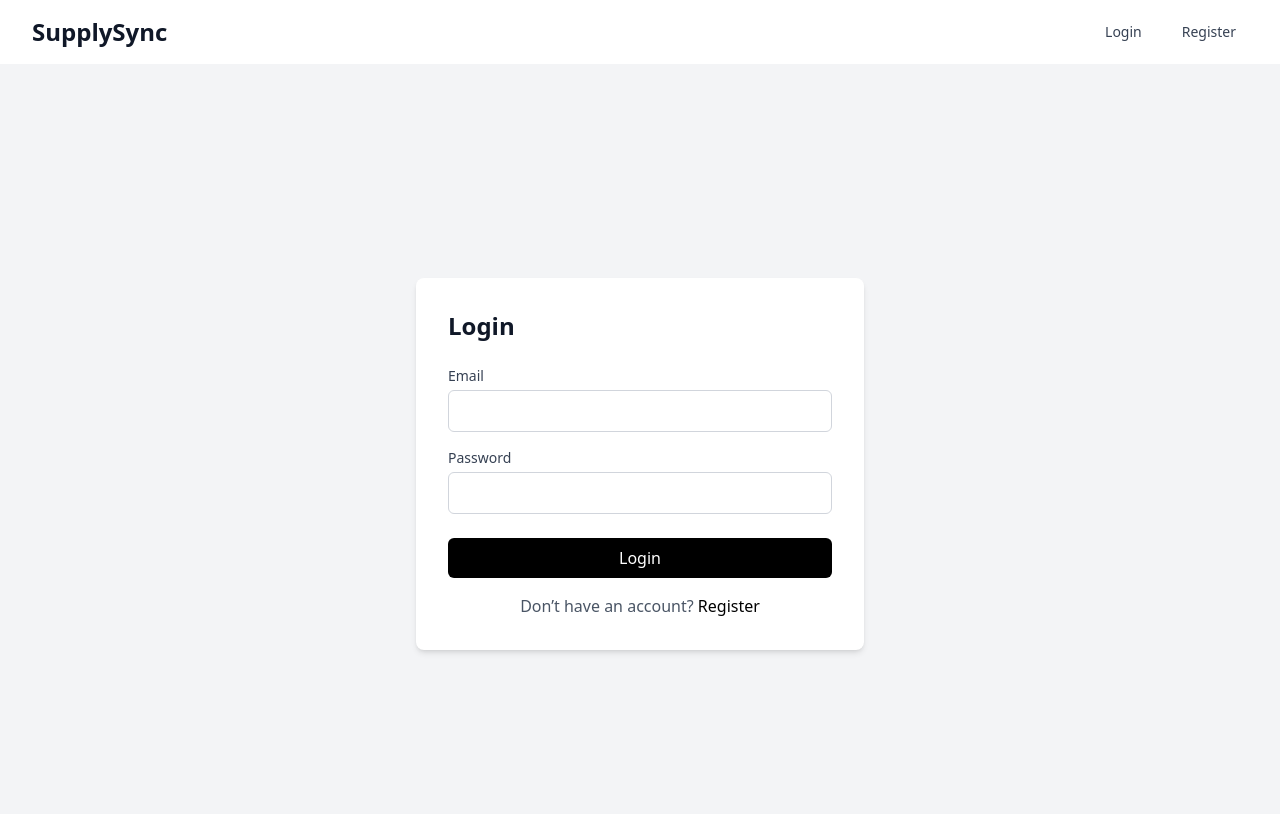
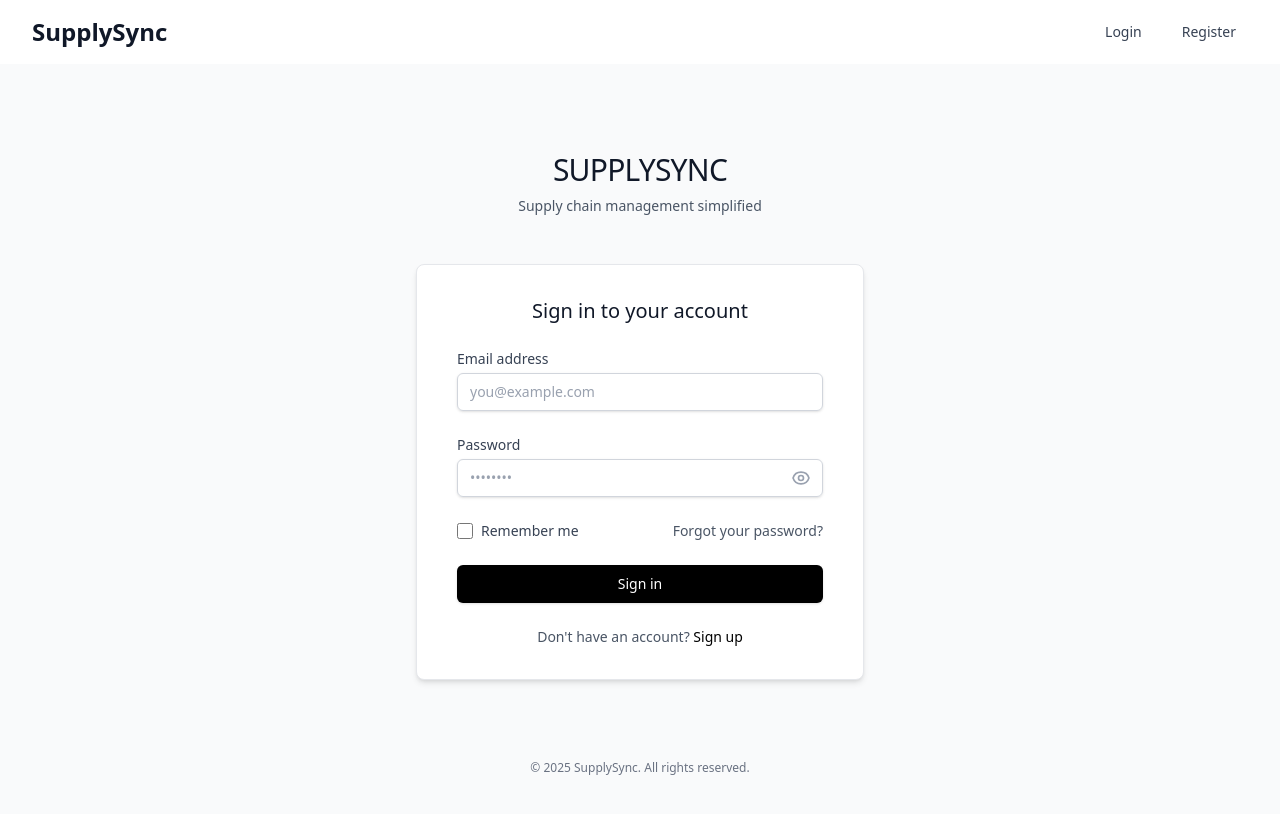
Before and after one commit to Harshninave04/SupplySync, a React (Vite) app in the folder Frontend/: page /login in a window 1280 px wide. Shown: the top 814 px of the page. Built offline with nearby package versions, Linux system fonts and the light colour scheme.

Commit message:
feat: login page updated!!

```diff
--- a/Frontend/src/pages/Login.jsx
+++ b/Frontend/src/pages/Login.jsx
@@ -1,67 +1,255 @@
 import { useState } from 'react';
 import { Link, useNavigate } from 'react-router-dom';
 import { useAuth } from '../context/AuthContext';
-import api from '../../services/api'; // Import the Axios instance
+import api from '../../services/api';
 
 const Login = () => {
   const [email, setEmail] = useState('');
   const [password, setPassword] = useState('');
   const [error, setError] = useState('');
+  const [isLoading, setIsLoading] = useState(false);
+  const [showPassword, setShowPassword] = useState(false);
   const { login } = useAuth();
   const navigate = useNavigate();
 
   const handleSubmit = async (e) => {
     e.preventDefault();
     setError('');
+    setIsLoading(true);
 
     try {
       const response = await api.post('/auth/login', { email, password });
-      login(response.data); // Update AuthContext with user data
-      navigate('/dashboard', { replace: true }); // Redirect to dashboard
+      login(response.data);
+      navigate('/dashboard', { replace: true });
     } catch (err) {
       console.error('Login error:', err);
-      setError(err.response?.data?.message || err.message || 'An error occurred during login');
+      setError(err.response?.data?.message || err.message || 'Invalid email or password');
+    } finally {
+      setIsLoading(false);
     }
   };
 
   return (
-    <div className="min-h-screen bg-gray-100 flex items-center justify-center">
-      <div className="max-w-md w-full bg-white p-8 rounded-lg shadow-md">
-        <h2 className="text-2xl font-bold text-gray-900 mb-6">Login</h2>
-        {error && <p className="text-red-500 mb-4">{error}</p>}
-        <form onSubmit={handleSubmit}>
-          <div className="mb-4">
-            <label className="block text-sm font-medium text-gray-700 mb-1">Email</label>
+    <div className="min-h-screen bg-gray-50 flex flex-col justify-center">
+      <div className="sm:mx-auto sm:w-full sm:max-w-md">
+        <div className="text-center">
+          <h1 className="text-3xl font-light tracking-tight text-gray-900">SUPPLYSYNC</h1>
+          <p className="mt-2 text-sm text-gray-600">Supply chain management simplified</p>
+        </div>
+      </div>
+
+      <div className="mb-12 mt-12 sm:mx-auto sm:w-full sm:max-w-md">
+        <div className="bg-white py-8 px-4 shadow-md sm:rounded-lg sm:px-10 border border-gray-200">
+          <div className="sm:mx-auto sm:w-full sm:max-w-md mb-6">
+            <h2 className="text-xl font-medium text-gray-900 text-center">
+              Sign in to your account
+            </h2>
+          </div>
+
+          {error && (
+            <div className="mb-4 bg-red-50 border border-red-200 rounded-md p-4">
+              <div className="flex">
+                <div className="flex-shrink-0">
+                  <svg
+                    className="h-5 w-5 text-red-400"
+                    xmlns="http://www.w3.org/2000/svg"
+                    viewBox="0 0 20 20"
+                    fill="currentColor"
+                    aria-hidden="true">
+                    <path
+                      fillRule="evenodd"
+                      d="M10 18a8 8 0 100-16 8 8 0 000 16zM8.707 7.293a1 1 0 00-1.414 1.414L8.586 10l-1.293 1.293a1 1 0 101.414 1.414L10 11.414l1.293 1.293a1 1 0 001.414-1.414L11.414 10l1.293-1.293a1 1 0 00-1.414-1.414L10 8.586 8.707 7.293z"
+                      clipRule="evenodd"
+                    />
+                  </svg>
+                </div>
+                <div className="ml-3">
+                  <h3 className="text-sm font-medium text-red-800">{error}</h3>
+                </div>
+              </div>
+            </div>
+          )}
+
+          <form className="space-y-6" onSubmit={handleSubmit}>
+            <div>
+              <label htmlFor="email" className="block text-sm font-medium text-gray-700">
+                Email address
+              </label>
+              <div className="mt-1">
                 <input
+                  id="email"
+                  name="email"
                   type="email"
+                  autoComplete="email"
+                  required
                   value={email}
                   onChange={(e) => setEmail(e.target.value)}
-              className="w-full p-2 border border-gray-300 rounded-md"
-              required
+                  className="appearance-none block w-full px-3 py-2 border border-gray-300 rounded-md shadow-sm placeholder-gray-400 focus:outline-none focus:ring-black focus:border-black sm:text-sm"
+                  placeholder="you@example.com"
                 />
               </div>
-          <div className="mb-6">
-            <label className="block text-sm font-medium text-gray-700 mb-1">Password</label>
+            </div>
+
+            <div>
+              <label htmlFor="password" className="block text-sm font-medium text-gray-700">
+                Password
+              </label>
+              <div className="mt-1 relative">
                 <input
-              type="password"
+                  id="password"
+                  name="password"
+                  type={showPassword ? 'text' : 'password'}
+                  autoComplete="current-password"
+                  required
                   value={password}
                   onChange={(e) => setPassword(e.target.value)}
-              className="w-full p-2 border border-gray-300 rounded-md"
-              required
+                  className="appearance-none block w-full px-3 py-2 border border-gray-300 rounded-md shadow-sm placeholder-gray-400 focus:outline-none focus:ring-black focus:border-black sm:text-sm"
+                  placeholder="••••••••"
                 />
+                <button
+                  type="button"
+                  className="absolute inset-y-0 right-0 pr-3 flex items-center text-gray-400 hover:text-gray-600"
+                  onClick={() => setShowPassword(!showPassword)}>
+                  {showPassword ? (
+                    <svg
+                      xmlns="http://www.w3.org/2000/svg"
+                      className="h-5 w-5"
+                      fill="none"
+                      viewBox="0 0 24 24"
+                      stroke="currentColor">
+                      <path
+                        strokeLinecap="round"
+                        strokeLinejoin="round"
+                        strokeWidth={2}
+                        d="M13.875 18.825A10.05 10.05 0 0112 19c-4.478 0-8.268-2.943-9.543-7a9.97 9.97 0 011.563-3.029m5.858.908a3 3 0 114.243 4.243M9.878 9.878l4.242 4.242M9.88 9.88l-3.29-3.29m7.532 7.532l3.29 3.29M3 3l3.59 3.59m0 0A9.953 9.953 0 0112 5c4.478 0 8.268 2.943 9.543 7a10.025 10.025 0 01-4.132 5.411m0 0L21 21"
+                      />
+                    </svg>
+                  ) : (
+                    <svg
+                      xmlns="http://www.w3.org/2000/svg"
+                      className="h-5 w-5"
+                      fill="none"
+                      viewBox="0 0 24 24"
+                      stroke="currentColor">
+                      <path
+                        strokeLinecap="round"
+                        strokeLinejoin="round"
+                        strokeWidth={2}
+                        d="M15 12a3 3 0 11-6 0 3 3 0 016 0z"
+                      />
+                      <path
+                        strokeLinecap="round"
+                        strokeLinejoin="round"
+                        strokeWidth={2}
+                        d="M2.458 12C3.732 7.943 7.523 5 12 5c4.478 0 8.268 2.943 9.542 7-1.274 4.057-5.064 7-9.542 7-4.477 0-8.268-2.943-9.542-7z"
+                      />
+                    </svg>
+                  )}
+                </button>
               </div>
+            </div>
+
+            <div className="flex items-center justify-between">
+              <div className="flex items-center">
+                <input
+                  id="remember-me"
+                  name="remember-me"
+                  type="checkbox"
+                  className="h-4 w-4 text-black focus:ring-black border-gray-300 rounded"
+                />
+                <label htmlFor="remember-me" className="ml-2 block text-sm text-gray-700">
+                  Remember me
+                </label>
+              </div>
+
+              <div className="text-sm">
+                <a href="#" className="font-medium text-gray-600 hover:text-black">
+                  Forgot your password?
+                </a>
+              </div>
+            </div>
+
+            <div>
               <button
                 type="submit"
-            className="w-full bg-black text-white p-2 rounded-md hover:bg-gray-800 transition-colors">
-            Login
+                disabled={isLoading}
+                className={`w-full flex justify-center py-2 px-4 border border-transparent rounded-md shadow-sm text-sm font-medium text-white bg-black hover:bg-gray-800 focus:outline-none focus:ring-2 focus:ring-offset-2 focus:ring-black ${
+                  isLoading ? 'opacity-70 cursor-not-allowed' : ''
+                }`}>
+                {isLoading ? (
+                  <svg
+                    className="animate-spin -ml-1 mr-2 h-4 w-4 text-white"
+                    xmlns="http://www.w3.org/2000/svg"
+                    fill="none"
+                    viewBox="0 0 24 24">
+                    <circle
+                      className="opacity-25"
+                      cx="12"
+                      cy="12"
+                      r="10"
+                      stroke="currentColor"
+                      strokeWidth="4"></circle>
+                    <path
+                      className="opacity-75"
+                      fill="currentColor"
+                      d="M4 12a8 8 0 018-8V0C5.373 0 0 5.373 0 12h4zm2 5.291A7.962 7.962 0 014 12H0c0 3.042 1.135 5.824 3 7.938l3-2.647z"></path>
+                  </svg>
+                ) : null}
+                Sign in
               </button>
+            </div>
           </form>
-        <p className="mt-4 text-center text-gray-600">
-          Don’t have an account?{' '}
-          <Link to="/register" className="text-black hover:underline">
-            Register
+
+          {/* <div className="mt-6">
+            <div className="relative">
+              <div className="absolute inset-0 flex items-center">
+                <div className="w-full border-t border-gray-300"></div>
+              </div>
+              <div className="relative flex justify-center text-sm">
+                <span className="px-2 bg-white text-gray-500">Or continue with</span>
+              </div>
+            </div>
+
+            <div className="mt-6 grid grid-cols-2 gap-3">
+              <div>
+                <button
+                  type="button"
+                  className="w-full inline-flex justify-center py-2 px-4 border border-gray-300 rounded-md shadow-sm bg-white text-sm font-medium text-gray-700 hover:bg-gray-50">
+                  <svg className="w-5 h-5" fill="currentColor" viewBox="0 0 20 20">
+                    <path d="M6.29 18.251c7.547 0 11.675-6.253 11.675-11.675 0-.178 0-.355-.012-.53A8.348 8.348 0 0020 3.92a8.19 8.19 0 01-2.357.646 4.118 4.118 0 001.804-2.27 8.224 8.224 0 01-2.605.996 4.107 4.107 0 00-6.993 3.743 11.65 11.65 0 01-8.457-4.287 4.106 4.106 0 001.27 5.477A4.073 4.073 0 01.8 7.713v.052a4.105 4.105 0 003.292 4.022 4.095 4.095 0 01-1.853.07 4.108 4.108 0 003.834 2.85A8.233 8.233 0 010 16.407a11.616 11.616 0 006.29 1.84" />
+                  </svg>
+                </button>
+              </div>
+
+              <div>
+                <button
+                  type="button"
+                  className="w-full inline-flex justify-center py-2 px-4 border border-gray-300 rounded-md shadow-sm bg-white text-sm font-medium text-gray-700 hover:bg-gray-50">
+                  <svg className="w-5 h-5" fill="currentColor" viewBox="0 0 20 20">
+                    <path
+                      fillRule="evenodd"
+                      d="M10 0C4.477 0 0 4.484 0 10.017c0 4.425 2.865 8.18 6.839 9.504.5.092.682-.217.682-.483 0-.237-.008-.868-.013-1.703-2.782.605-3.369-1.343-3.369-1.343-.454-1.158-1.11-1.466-1.11-1.466-.908-.62.069-.608.069-.608 1.003.07 1.531 1.032 1.531 1.032.892 1.53 2.341 1.088 2.91.832.092-.647.35-1.088.636-1.338-2.22-.253-4.555-1.113-4.555-4.951 0-1.093.39-1.988 1.029-2.688-.103-.253-.446-1.272.098-2.65 0 0 .84-.27 2.75 1.026A9.564 9.564 0 0110 4.844c.85.004 1.705.115 2.504.337 1.909-1.296 2.747-1.027 2.747-1.027.546 1.379.203 2.398.1 2.651.64.7 1.028 1.595 1.028 2.688 0 3.848-2.339 4.695-4.566 4.942.359.31.678.921.678 1.856 0 1.338-.012 2.419-.012 2.747 0 .268.18.58.688.482A10.019 10.019 0 0020 10.017C20 4.484 15.522 0 10 0z"
+                      clipRule="evenodd"
+                    />
+                  </svg>
+                </button>
+              </div>
+            </div>
+          </div> */}
+
+          <div className="mt-6 text-center">
+            <p className="text-sm text-gray-600">
+              Don't have an account?{' '}
+              <Link to="/register" className="font-medium text-black hover:text-gray-800">
+                Sign up
               </Link>
             </p>
+          </div>
+        </div>
+      </div>
+
+      <div className="mt-8 text-center text-xs text-gray-500">
+        <p>&copy; 2025 SupplySync. All rights reserved.</p>
       </div>
     </div>
   );
```
Lines whose indentation alone changed are shown as unchanged.
